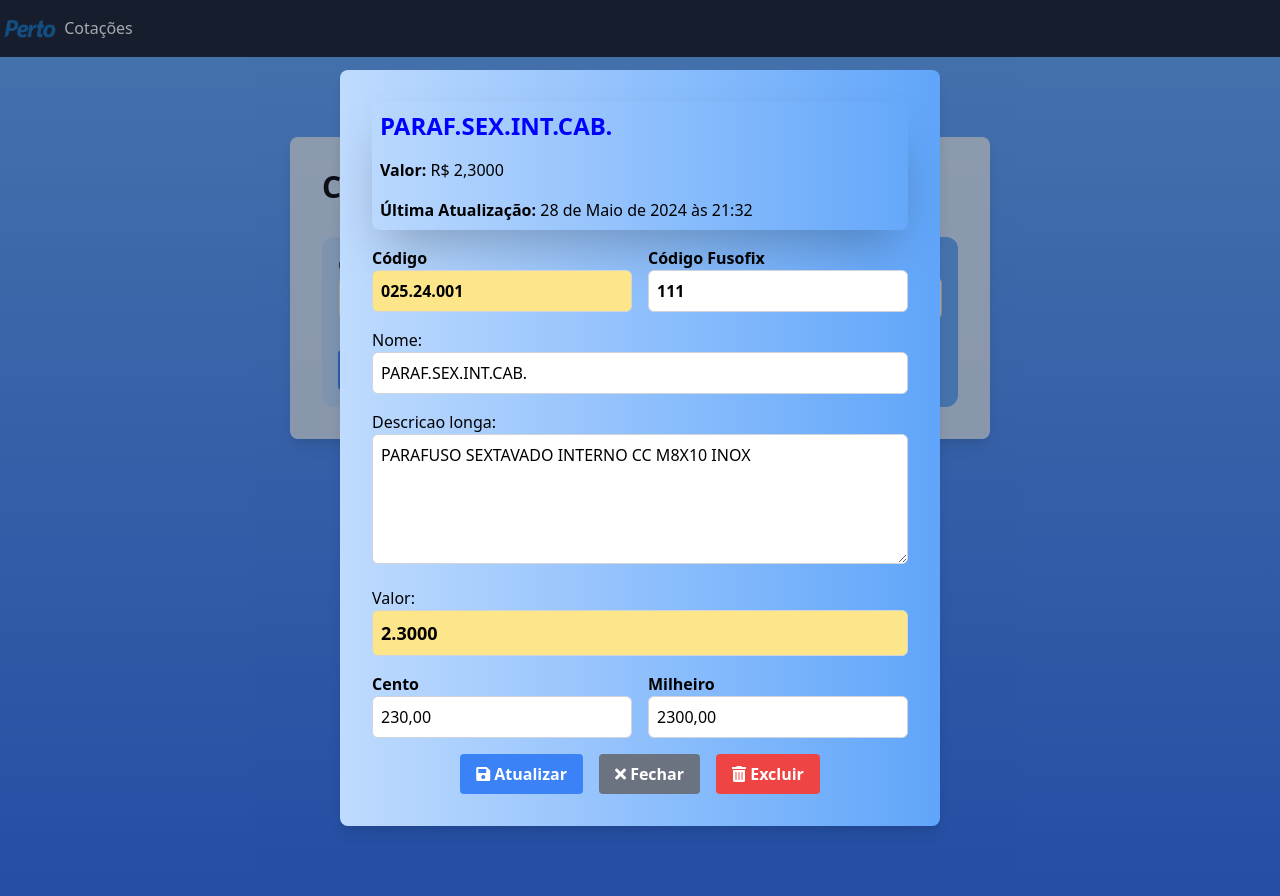
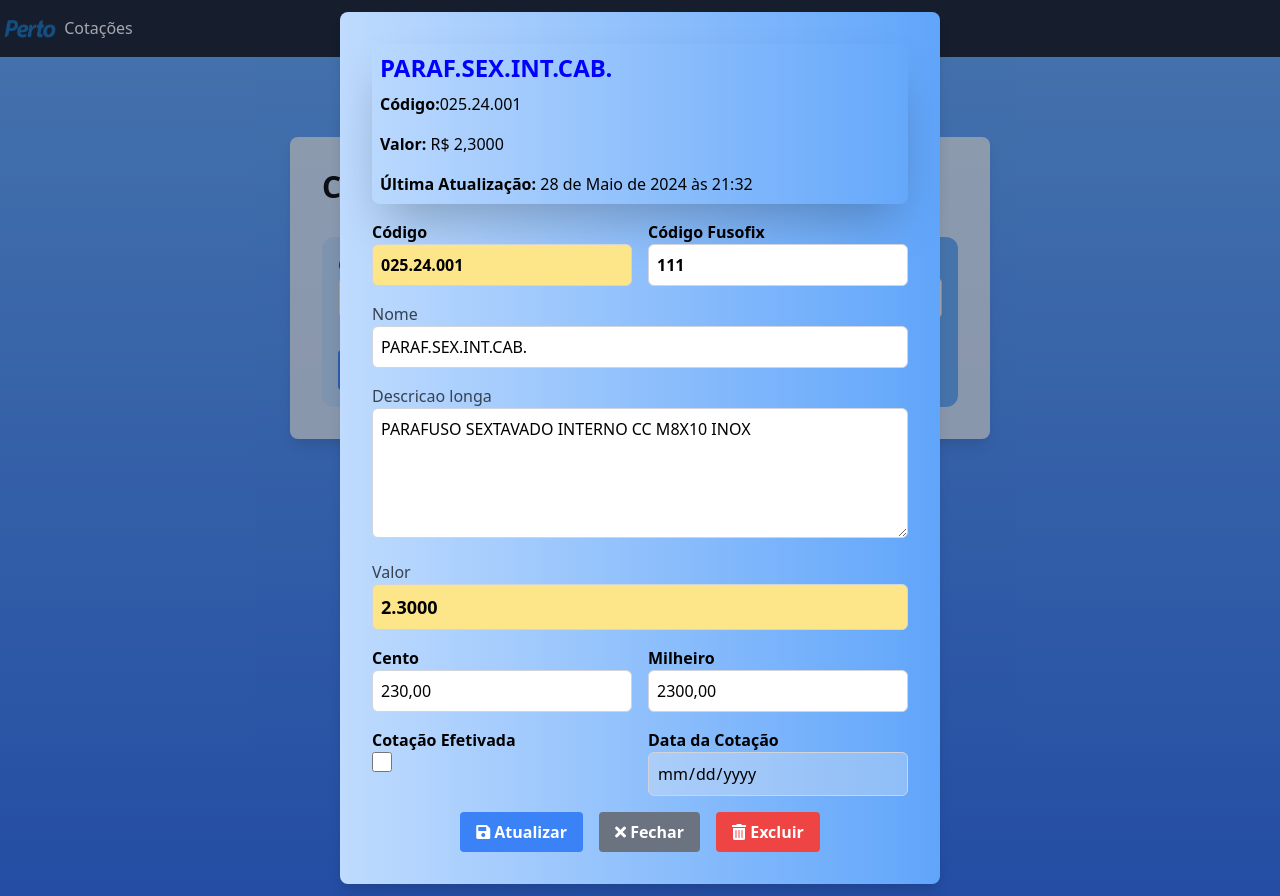
Before and after one commit to masrodrigues/Cota-esPerto, a Django app: a page that uses produtos/templates/produtos/consultar_produto.html in a window 1280 px wide. Run offline with Django 5.2, Linux system fonts and the light colour scheme; data comes from the database, SQL or seed files in the repository; both versions use the stored data as it was before the commit; some libraries are stand-ins or nearby versions.

Commit message:
feat: data cotação

```diff
--- a/produtos/forms.py
+++ b/produtos/forms.py
@@ -1,21 +1,16 @@
 from django import forms
 from .models import Produto
-from decimal import Decimal
-
 
 class ProdutoForm(forms.ModelForm):
     class Meta:
         model = Produto
         fields = [
-
+            "codigo",
             "nome",
             "descricao_longa",
-            "valor"
-
-
+            "valor",
         ]
         widgets = {
-
             "nome": forms.TextInput(
                 attrs={
                     "class": "form-input w-full p-2 border border-gray-300 rounded-md focus:outline-none"
@@ -24,23 +19,31 @@ class ProdutoForm(forms.ModelForm):
             "descricao_longa": forms.Textarea(
                 attrs={
                     "class": "form-input w-full p-2 border border-gray-300 rounded-md focus:outline-none",
-                    "style": "height: 130px;",  # Ajuste o valor conforme necessário
+                    "style": "height: 130px;",
                 }
             ),
             "valor": forms.TextInput(
                 attrs={
                     "class": "form-input bg-yellow-200 w-full p-2 font-bold text-lg border border-gray-300 rounded-md focus:outline-none",
-                    "style":"font-bold;",
+                    "style": "font-bold;",
                 }
             ),
-
         }
 
     def clean_valor(self):
         valor = self.cleaned_data["valor"]
-        # Converte o valor para string antes de verificar a vírgula
         if "," in str(valor):
             raise forms.ValidationError(
                 "O valor não pode conter vírgula. Use ponto como separador decimal."
             )
         return valor
+
+    def clean(self):
+        cleaned_data = super().clean()
+        cotacao_efetivada = self.data.get("cotacao_efetivada")
+        data_efetivacao = self.data.get("data_efetivacao")
+
+        if cotacao_efetivada and not data_efetivacao:
+            self.add_error('data_efetivacao', 'Data da cotação é necessária quando a cotação é efetivada.')
+
+        return cleaned_data
--- a/produtos/models.py
+++ b/produtos/models.py
@@ -9,5 +9,6 @@ class Produto(models.Model):
     cotacao_efetivada = models.BooleanField(default=False)
     data_efetivacao = models.DateField(null=True, blank=True)
     codigo_fusofix = models.CharField(max_length=20, null=True, blank=True)
+
     def __str__(self):
         return self.nome
--- a/produtos/templates/produtos/consultar_produto.html
+++ b/produtos/templates/produtos/consultar_produto.html
@@ -77,15 +77,25 @@
                 {{ message }}
             </div>
             {% endif %}
-            {% if produto %}
+            {% if form.non_field_errors %}
+            <div class="text-red-500 mt-2">
+                {{ form.non_field_errors }}
+            </div>
+            {% endif %}
+<!-- Seu HTML existente aqui -->
+{% if produto %}
 <div id="produtoModal" class="fixed top-0 left-0 w-full h-full flex items-center justify-center bg-gray-800 bg-opacity-40">
     <div class="bg-gradient-to-r from-blue-200 to-blue-400 p-8 rounded-lg shadow-lg" style="max-width: 600px; width: 100%;">
         <div class="bg-cyan-500 shadow-2xl shadow-blue-500/80 rounded-lg p-2">
             <h2 class="text-2xl font-bold mb-2 highlight">{{ produto.nome }}</h2>
+            <p><strong>Código:</strong>{{ produto.codigo }}</p>
             <div class="flex space-x-4 mt-4">
                 <p><strong>Valor:</strong> R$ {{ produto.valor }}</p>
             </div>
             <p class="mt-4"><strong>Última Atualização:</strong> {{ produto.data_ultima_atualizacao }}</p>
+            {% if produto.data_efetivacao %}
+            <p class="mt-2"><strong>Data da Cotação:</strong> {{ produto.data_efetivacao }}</p>
+            {% endif %}
         </div>
         <form method="post" action="{% url 'atualizar_produto' produto.codigo %}" class="space-y-4 mt-4">
             {% csrf_token %}
@@ -103,12 +113,21 @@
                            value="{{ produto.codigo_fusofix }}">
                 </div>
             </div>
-            {{ form.as_p }}
-            {% if form.non_field_errors %}
-            <div class="text-red-500 mt-2">
-                {{ form.non_field_errors }}
-            </div>
-            {% endif %}
+
+            {% for field in form %}
+                {% if field.name != 'codigo' %}
+                    <div class="mb-4">
+                        <label for="{{ field.id_for_label }}" class="block text-gray-700">{{ field.label }}</label>
+                        {{ field }}
+                        {% if field.errors %}
+                            <div class="text-red-500 mt-2">
+                                {{ field.errors }}
+                            </div>
+                        {% endif %}
+                    </div>
+                {% endif %}
+            {% endfor %}
+
             <div class="flex space-x-4 mt-4">
                 <div class="w-1/2">
                     <label for="cento" class="block font-bold">Cento</label>
@@ -123,6 +142,20 @@
                            value="{{ produto.valor|multiply:1000|floatformat:2 }}" readonly>
                 </div>
             </div>
+            <div class="flex space-x-4 mt-4">
+                <div class="w-1/2">
+                    <label for="cotacao_efetivada" class="block font-bold">Cotação Efetivada</label>
+                    <input type="checkbox" id="cotacao_efetivada" name="cotacao_efetivada"
+                           class="form-checkbox h-5 w-5 text-blue-600" {% if produto.cotacao_efetivada %}checked{% endif %} onclick="toggleDataEfetivacao()">
+                </div>
+                <div class="w-1/2">
+                    <label for="data_efetivacao" class="block font-bold">Data da Cotação</label>
+                    <input type="date" id="data_efetivacao" name="data_efetivacao"
+                           class="form-input w-full p-2 border border-gray-300 rounded-md focus:outline-none focus:ring-2 focus:ring-blue-500"
+                           value="{{ produto.data_efetivacao }}" {% if not produto.cotacao_efetivada %}disabled{% endif %}>
+                </div>
+            </div>
+            {{ form.non_field_errors }}
             <div class="flex justify-center space-x-4 mt-4">
                 <button type="submit" class="bg-blue-500 hover:bg-blue-700 text-white font-bold py-2 px-4 rounded">
                     <i class="fas fa-save"></i> Atualizar
@@ -146,7 +179,25 @@
         document.getElementById('produtoModal').classList.add('hidden');
     }
 
-    abrirModal(); // Abre o modal quando o produto é encontrado
+    function formatarCodigo(input) {
+        input.value = input.value.replace(/\./g, '').replace(/(\d{3})(\d{2})(\d{3})(\d{1})/, '$1.$2.$3-$4');
+    }
+
+    function toggleDataEfetivacao() {
+        var checkbox = document.getElementById('cotacao_efetivada');
+        var dataEfetivacaoInput = document.getElementById('data_efetivacao');
+        if (checkbox.checked) {
+            dataEfetivacaoInput.removeAttribute('disabled');
+        } else {
+            dataEfetivacaoInput.setAttribute('disabled', 'disabled');
+            dataEfetivacaoInput.value = '';
+        }
+    }
+
+    // Execute toggleDataEfetivacao on page load to set the correct initial state
+    document.addEventListener('DOMContentLoaded', function () {
+        toggleDataEfetivacao();
+    });
 </script>
 {% elif produto_nao_encontrado %}
 <div class="fixed top-0 left-0 w-full h-full flex items-center justify-center bg-gray-800 bg-opacity-75">
@@ -159,7 +210,6 @@
 </div>
 {% endif %}
 
-
         </div>
     </div>
     <script>
@@ -169,8 +219,8 @@
             if (value.length > 3) {
                 value = value.substring(0, 3) + '.' + value.substring(3);
             }
-            if (value.length > 7) {
-                value = value.substring(0, 7) + '.' + value.substring(7);
+            if (value.length > 6) {
+                value = value.substring(0, 6) + '.' + value.substring(6);
             }
             if (value.length > 10) {
                 value = value.substring(0, 10) + '-' + value.substring(10);
--- a/produtos/views.py
+++ b/produtos/views.py
@@ -2,7 +2,6 @@ from django.shortcuts import render, get_object_or_404, redirect
 from .models import Produto
 from .forms import ProdutoForm
 from django.urls import reverse
-
 
 def cadastrar_produto(request):
     codigo = request.GET.get('codigo', '')
@@ -16,6 +15,7 @@ def cadastrar_produto(request):
     else:
         form = ProdutoForm(initial={'codigo': codigo})
     return render(request, 'produtos/cadastrar_produto.html', {'form': form})
+
 
 def consultar_produto(request):
     message = request.GET.get('message', None)
@@ -35,28 +35,32 @@ def consultar_produto(request):
         'produto_nao_encontrado': produto_nao_encontrado,
         'message': message
     })
-from django.shortcuts import render, get_object_or_404, redirect
-from django.urls import reverse
-from .models import Produto
-from .forms import ProdutoForm
+
 
 def atualizar_produto(request, codigo):
     produto = get_object_or_404(Produto, codigo=codigo)
+
     if request.method == 'POST':
-        if 'delete' in request.POST:
-            produto.delete()
-            return redirect(f"{reverse('consultar_produto')}?message=Produto excluído com sucesso!")
-        else:
-            form = ProdutoForm(request.POST, instance=produto)
-            if form.is_valid():
+        form = ProdutoForm(request.POST, instance=produto)
+        cotacao_efetivada = 'cotacao_efetivada' in request.POST
+        data_efetivacao = request.POST.get('data_efetivacao', None)
+
+        if form.is_valid():
+            if cotacao_efetivada and not data_efetivacao:
+                form.add_error('data_efetivacao', 'Data da cotação é necessária quando a cotação é efetivada.')
+            else:
+                if cotacao_efetivada:
+                    produto.data_efetivacao = data_efetivacao
+                else:
+                    produto.data_efetivacao = None
+                produto.cotacao_efetivada = cotacao_efetivada
+
                 form.save()
-                return redirect(f"{reverse('consultar_produto')}?message=Produto atualizado com sucesso!")
-            else:
-                return redirect(f"{reverse('consultar_produto')}?codigo={codigo}&error=Erro ao atualizar produto. Por favor, tente novamente.")
+                return redirect(f"{reverse('consultar_produto')}?codigo={codigo}&message=Produto atualizado com sucesso!")
     else:
         form = ProdutoForm(instance=produto)
+
     return render(request, 'produtos/consultar_produto.html', {'form': form, 'produto': produto})
-
 
 def listar_produtos(request):
     produtos = Produto.objects.all()
```
Also changed, not shown: produtos/admin.py (+6 -3 lines), produtos/templates/produtos/cadastrar_produto.html (+19 -3 lines), produtos/templates/produtos/listar_produtos.html (+20 -0 lines), db.sqlite3, produtos/migrations/0001_initial.py, produtos/migrations/0002_alter_produto_valor.py (deleted), produtos/migrations/0003_produto_cotacao_efetivada_produto_data_efetivacao_and_more.py (deleted), produtos/migrations/0004_alter_produto_valor.py (deleted), produtos/migrations/0005_produto_codigo_fusofix.py (deleted).
